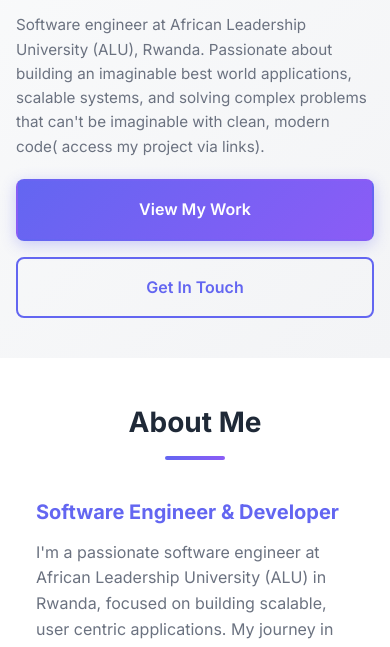
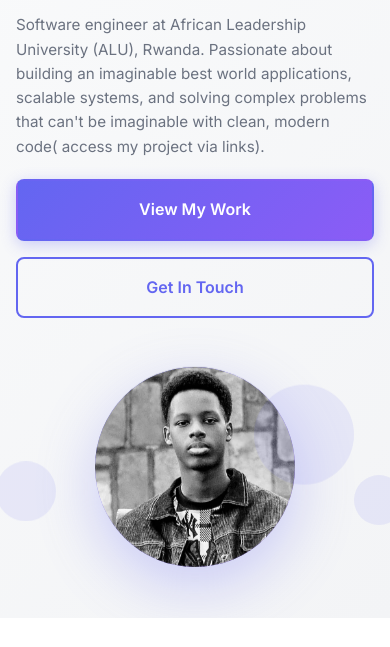
Before and after one commit to Devislastthought/DevisPortfolio, a plain HTML site: page index.html in a window 390 px wide. Shown: the part 118-765 px from the top of the page. Drawn offline with nearby package versions, Linux system fonts and the light colour scheme.

```diff
--- a/style.css
+++ b/style.css
@@ -1232,7 +1232,14 @@
     }
 
     .hero-visual {
-        display: none;
+        display: flex;
+        justify-content: center;
+        margin-top: var(--space-lg);
+    }
+
+    .hero-avatar {
+        width: 200px;
+        height: 200px;
     }
 
     .about-content {
@@ -1257,6 +1264,21 @@
 
     .hero-cta {
         flex-direction: column;
+    }
+
+    .shape-1 {
+        width: 100px;
+        height: 100px;
+    }
+
+    .shape-2 {
+        width: 60px;
+        height: 60px;
+    }
+
+    .shape-3 {
+        width: 50px;
+        height: 50px;
     }
 
     .modal-content {
```
